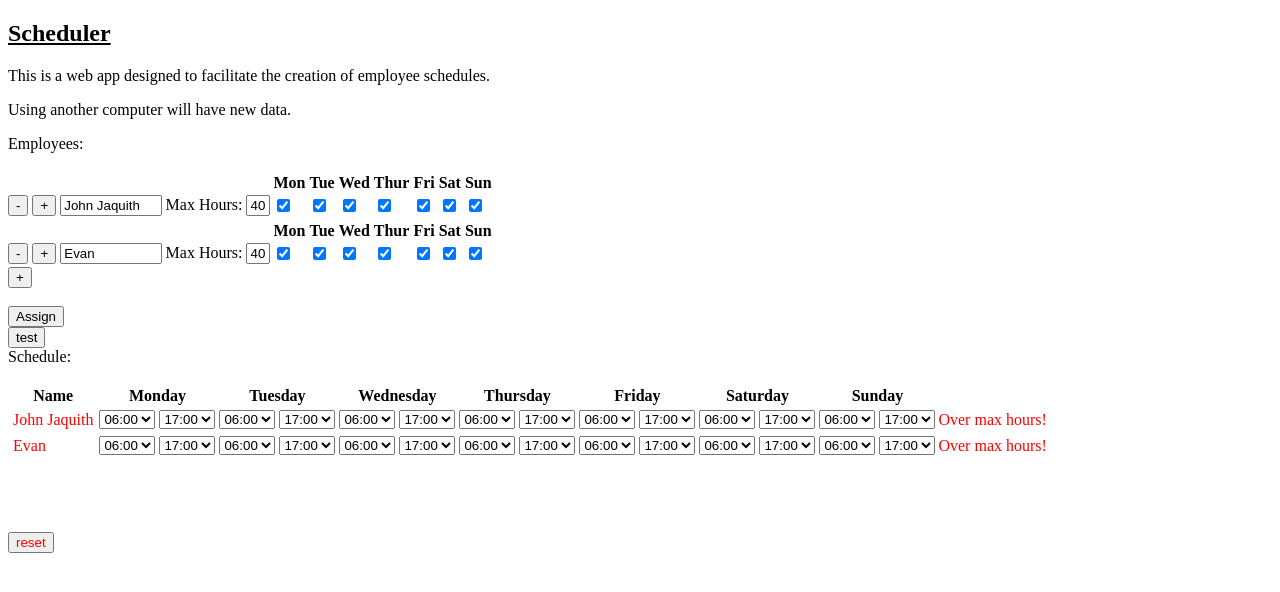
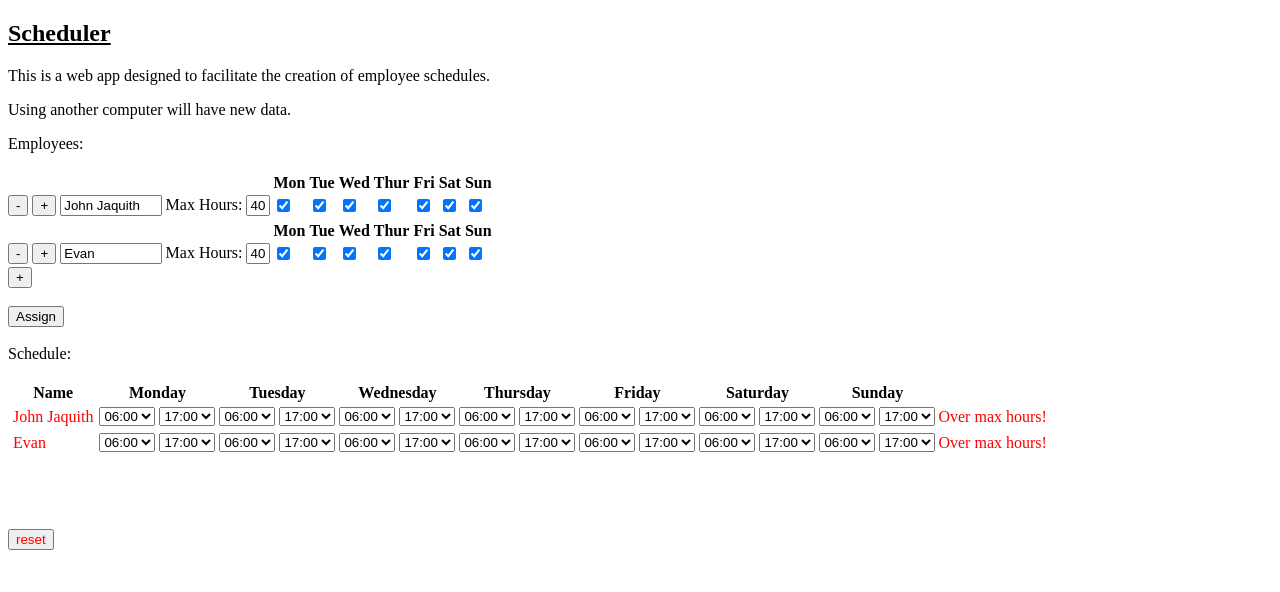
Before and after one commit to Japesjake/schedulewendys.svelte, a SvelteKit app: page / in a window 1280 px wide. Shown: the top 592 px of the page. Built offline with nearby package versions, Linux system fonts and the light colour scheme.

Commit message:
removed test button and organized code.

```diff
--- a/src/routes/+page.svelte
+++ b/src/routes/+page.svelte
@@ -2,14 +2,14 @@
     import Employees from '$lib/components/Employees.svelte'
     import data from '$lib/stores.js'
     import Schedule from '$lib/components/Schedule.svelte'
+    import slots from '$lib/slots.js'
+    import minutesToTime from '$lib/minutesToTime.js'
+    import timeToMinutes from '$lib/timeToMinutes.js'
     $: $data = toggleAvailable($data)
     function reset() {
         localStorage.clear()
         location.reload()
     }
-    import slots from '$lib/slots.js'
-    import minutesToTime from '$lib/minutesToTime.js'
-    import timeToMinutes from '$lib/timeToMinutes.js'
     function toggleAvailable($data) {
         let employees = $data.employees
         for (let emp of employees) {
@@ -96,14 +96,9 @@
             }
         }
     }
-    function test () {
-        $data.employees[0].days[0].startTime = 'hello'
-        $data = $data
-    }
     </script>
     <Employees /><br>
     <button on:click={() => update($data)}>Assign</button><br>
-    <button on:click={() => test()}>test</button>
     <Schedule />
     <br><br><br><br>
     <button style='color:red;' type='button' on:click={() => reset()}>reset</button>
```
